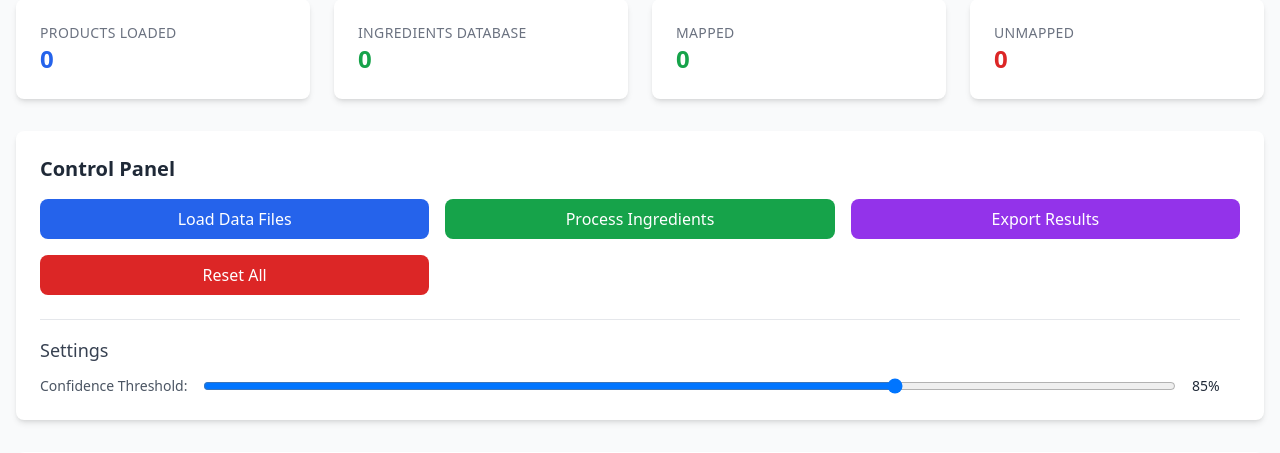
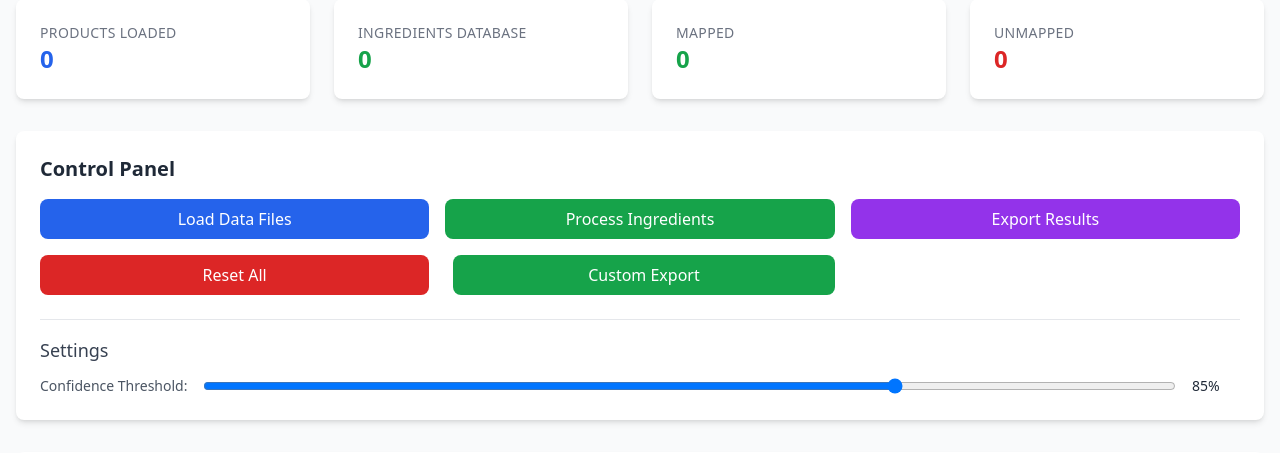
Before and after one commit to Dev-Muhammad-Junaid/product-mapping-dashboard, a Flask app: page / in a window 1280 px wide. Shown: the part 181-634 px from the top of the page. Run offline with Flask 3, Linux system fonts and the light colour scheme; some libraries are stand-ins or nearby versions.

Commit message:
Implement custom export modal, backend filename support, and UI improvements for export flexibility

```diff
--- a/Project Mapping System/app.py
+++ b/Project Mapping System/app.py
@@ -1041,12 +1041,17 @@ def export_custom():
     """Export mapped results with only selected fields as CSV"""
     data = request.get_json()
     fields = data.get('fields', [])
+    filename = data.get('filename', None)
     mapped_df = pd.DataFrame(mapper.mapping_results)
     if not fields:
         return jsonify({'success': False, 'error': 'No fields selected'}), 400
     try:
         export_df = mapped_df[fields]
-        filename = f'custom_export_{datetime.now().strftime("%Y%m%d_%H%M%S")}.csv'
+        if filename:
+            if not filename.endswith('.csv'):
+                filename += '.csv'
+        else:
+            filename = f'custom_export_{datetime.now().strftime("%Y%m%d_%H%M%S")}.csv'
         export_df.to_csv(filename, index=False)
         return send_file(filename, as_attachment=True)
     except Exception as e:
--- a/Project Mapping System/templates/dashboard.html
+++ b/Project Mapping System/templates/dashboard.html
@@ -70,6 +70,7 @@
                 <button id="reset-btn" class="bg-red-600 hover:bg-red-700 text-white font-medium py-2 px-4 rounded-lg transition duration-200">
                     Reset All
                 </button>
+                <button id="custom-export-btn" class="ml-2 bg-green-600 hover:bg-green-700 text-white font-medium py-2 px-6 rounded-lg transition duration-200">Custom Export</button>
             </div>
 
             <!-- Settings -->
@@ -373,6 +374,27 @@
                 </div>
             </div>
         </div>
+
+        <!-- Add Custom Export Modal -->
+        <div id="custom-export-modal" class="fixed inset-0 bg-black bg-opacity-50 hidden items-center justify-center z-50">
+            <div class="bg-white rounded-lg p-6 w-full max-w-md mx-4">
+                <h3 class="text-lg font-medium text-gray-800 mb-4">Custom Export</h3>
+                <form id="custom-export-form">
+                    <div class="mb-4">
+                        <label class="block text-sm font-medium text-gray-700 mb-2">Select Fields to Export:</label>
+                        <div id="custom-export-fields" class="space-y-2 max-h-48 overflow-y-auto border rounded p-2"></div>
+                    </div>
+                    <div class="mb-4">
+                        <label class="block text-sm font-medium text-gray-700 mb-2">Filename:</label>
+                        <input type="text" id="custom-export-filename" class="w-full border rounded px-3 py-2" value="custom_export.csv" required />
+                    </div>
+                    <div class="flex justify-end space-x-2">
+                        <button type="button" id="cancel-custom-export" class="px-4 py-2 text-gray-600 hover:text-gray-800 font-medium">Cancel</button>
+                        <button type="submit" class="bg-blue-600 hover:bg-blue-700 text-white font-medium px-4 py-2 rounded">Export</button>
+                    </div>
+                </form>
+            </div>
+        </div>
     </div>
 
     <script>
@@ -449,6 +471,11 @@
                 document.getElementById('log-search-input').value = '';
                 filterLogs();
             });
+
+            // Custom export event listeners
+            document.getElementById('custom-export-btn').addEventListener('click', openCustomExportModal);
+            document.getElementById('cancel-custom-export').addEventListener('click', closeCustomExportModal);
+            document.getElementById('custom-export-form').addEventListener('submit', submitCustomExport);
         }
 
         function updateConfidenceDisplay() {
@@ -1199,6 +1226,60 @@
             document.getElementById('product-info-modal').classList.add('hidden');
             document.getElementById('product-info-modal').classList.remove('flex');
         }
+
+        async function openCustomExportModal() {
+            showLoading('Loading available fields...');
+            try {
+                const response = await axios.get('/api/preview-mapped');
+                const fields = response.data.fields || [];
+                const fieldsContainer = document.getElementById('custom-export-fields');
+                fieldsContainer.innerHTML = '';
+                fields.forEach(field => {
+                    const id = `field-${field}`;
+                    const div = document.createElement('div');
+                    div.innerHTML = `<label><input type="checkbox" class="custom-export-field" value="${field}" checked> ${field}</label>`;
+                    fieldsContainer.appendChild(div);
+                });
+                document.getElementById('custom-export-modal').classList.remove('hidden');
+                document.getElementById('custom-export-modal').classList.add('flex');
+            } catch (error) {
+                showNotification('Error loading fields: ' + error.message, 'error');
+            } finally {
+                hideLoading();
+            }
+        }
+
+        function closeCustomExportModal() {
+            document.getElementById('custom-export-modal').classList.add('hidden');
+            document.getElementById('custom-export-modal').classList.remove('flex');
+        }
+
+        async function submitCustomExport(e) {
+            e.preventDefault();
+            const checked = Array.from(document.querySelectorAll('.custom-export-field:checked')).map(cb => cb.value);
+            const filename = document.getElementById('custom-export-filename').value || 'custom_export.csv';
+            if (checked.length === 0) {
+                showNotification('Please select at least one field.', 'error');
+                return;
+            }
+            showLoading('Exporting custom CSV...');
+            try {
+                const response = await axios.post('/api/export-custom', { fields: checked }, { responseType: 'blob' });
+                const url = window.URL.createObjectURL(new Blob([response.data]));
+                const link = document.createElement('a');
+                link.href = url;
+                link.setAttribute('download', filename);
+                document.body.appendChild(link);
+                link.click();
+                link.remove();
+                closeCustomExportModal();
+                showNotification('Custom export completed!', 'success');
+            } catch (error) {
+                showNotification('Custom export failed: ' + (error.response?.data?.error || error.message), 'error');
+            } finally {
+                hideLoading();
+            }
+        }
     </script>
 </body>
 </html>
```
Also changed, not shown: Project Mapping System/README.md.
